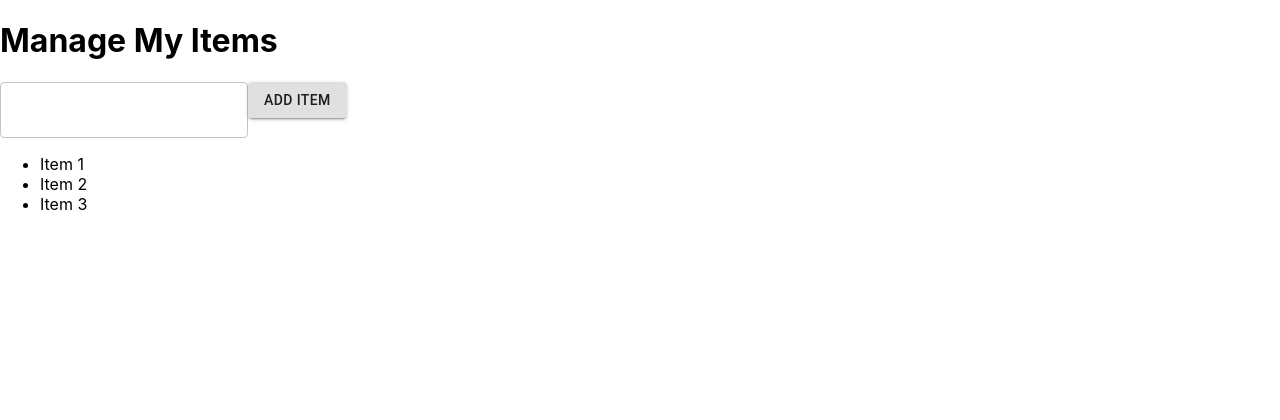
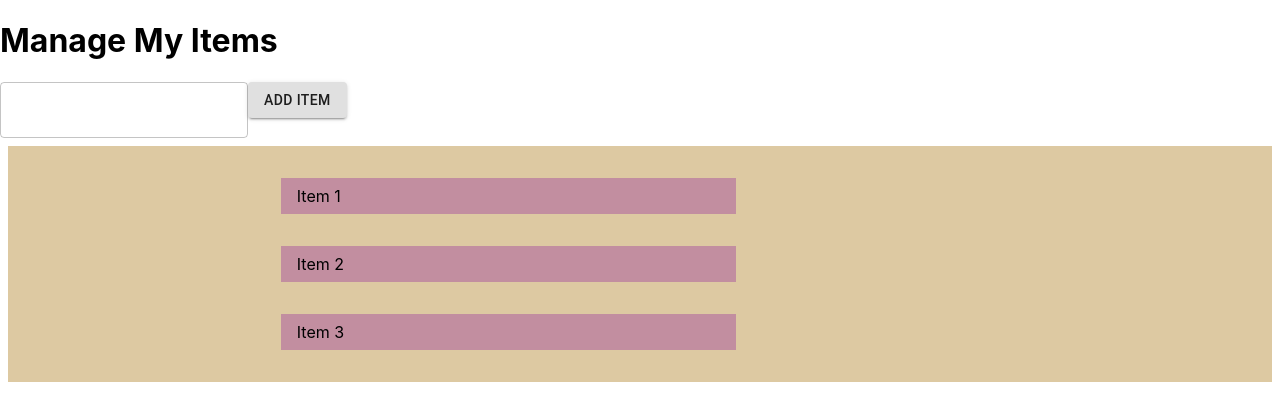
Before and after one commit to c-gasiciel/manage-items-app, a React (Create React App) app: page / in a window 1280 px wide. Shown: the top 420 px of the page. Built offline with nearby package versions, Linux system fonts and the light colour scheme.

Commit message:
Style list

```diff
--- a/package.json
+++ b/package.json
@@ -13,6 +13,7 @@
     "react": "^17.0.2",
     "react-dom": "^17.0.2",
     "react-scripts": "4.0.3",
+    "styled-components": "^5.3.1",
     "web-vitals": "^1.1.2"
   },
   "scripts": {
--- a/src/App.js
+++ b/src/App.js
@@ -1,16 +1,23 @@
-import React from 'react';
+import React, { useState } from 'react';
 import Form from './components/Form';
 import Header from './components/Header';
 import List from './components/List';
 import './App.css';
 
 const App = (props) => {
+  /* Set up array for list inputs */
+  const [ myList, setMyList ] = useState([
+    "Clean",
+    "Read",
+    "Finish this project"
+  ]);
+
   return (
     <div className="App">
       <Header pageTitle="Manage My Items" />
       <main>
         <Form />
-        <List />
+        <List display={ myList } />
       </main>
     </div>
   );
--- a/src/components/List.js
+++ b/src/components/List.js
@@ -1,15 +1,42 @@
 import React from 'react';
+import styled from 'styled-components';
 
 const List = (props) =>{
     return(
-        <section>
-            <ul>
-            <li>Item 1</li>
-            <li>Item 2</li>
-            <li>Item 3</li>
-            </ul>
-        </section>
+        <ListContainer>
+            <UnorderedList>
+                <ListItemCard>Item 1</ListItemCard>
+                <ListItemCard>Item 2</ListItemCard>
+                <ListItemCard>Item 3</ListItemCard>
+            </UnorderedList>
+        </ListContainer>
     );
 }
 
 export default List;
+
+
+const ListContainer = styled.section`
+    background: #DDC9A2;
+    margin: .5em;
+    display: flex;
+    flex-direction: column;
+    align-items: center;
+`;
+
+const UnorderedList = styled.ul`
+    display: flex;
+    flex-direction: column;
+    align-items: flex-start;
+    list-style: none;
+    width: 60%;
+`;
+
+
+const ListItemCard = styled.li`
+    background: #C28EA0;
+    box-sizing: border-box;
+    margin: 1em 0em;
+    padding: .5em 1em;
+    width: 60%;
+`;
```
Also changed, not shown: 1 other file (tests, documents, lock files or other folders).
